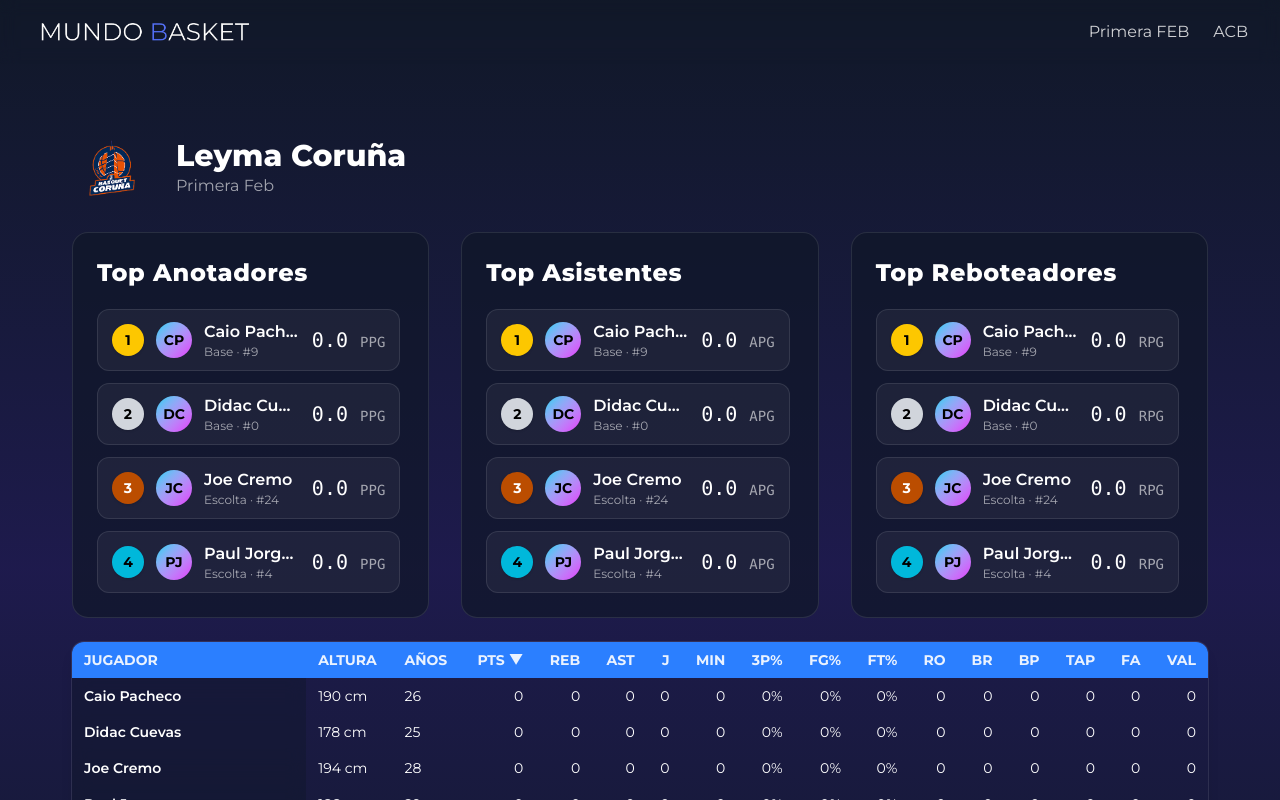
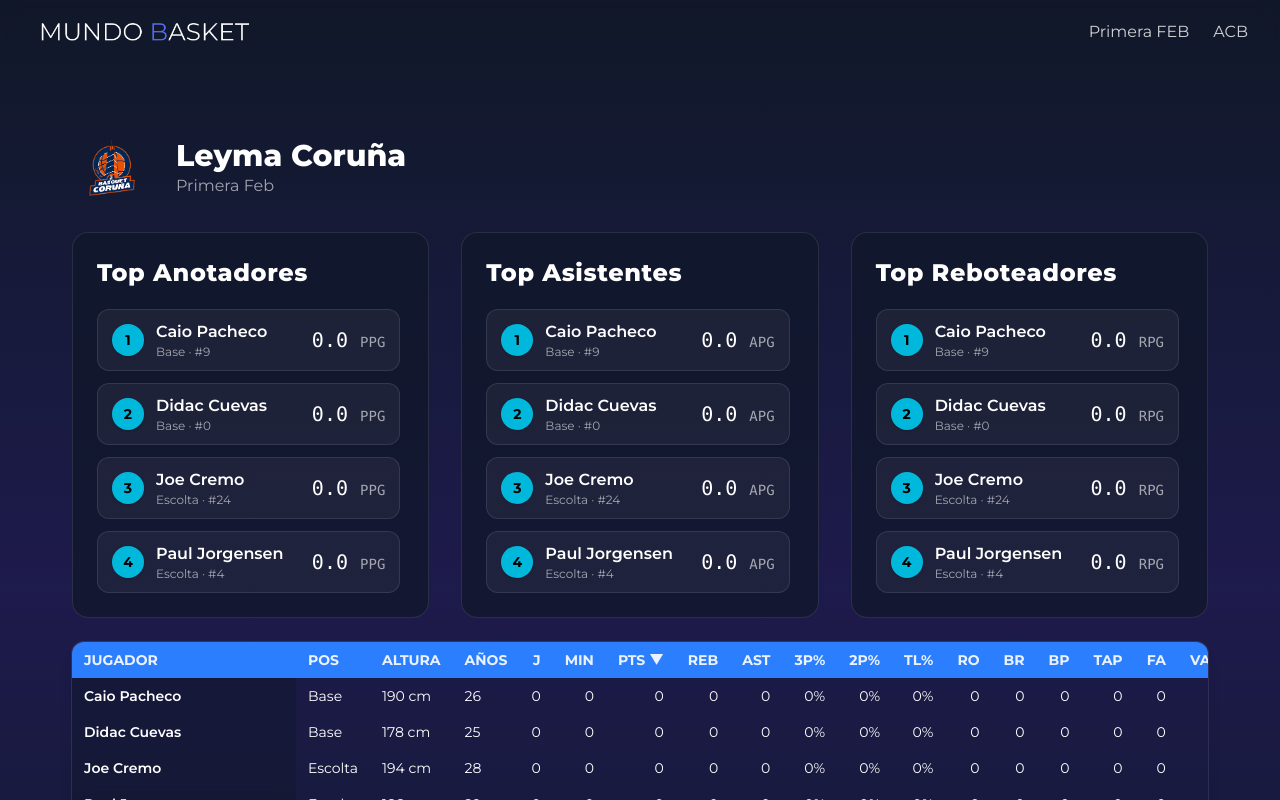
Before and after one commit to Horushs11/MundoBasket, a React (Vite) app: page /team/1 in a window 1280 px wide. Shown: the top 800 px of the page. Built offline with nearby package versions, Linux system fonts and the light colour scheme.

Commit message:
Actualizacion plantillas

```diff
--- a/src/components/StatsTable.jsx
+++ b/src/components/StatsTable.jsx
@@ -1,8 +1,7 @@
 import { useMemo, useState } from "react";
 import { ageFrom } from "../utils/date";
 
-
-
+// ==== Utils ====
 function fmt(n, d = 1) {
   if (n === null || n === undefined || Number.isNaN(n)) return "–";
   return Number(n).toLocaleString(undefined, { maximumFractionDigits: d });
@@ -12,8 +11,17 @@
   const val = Math.abs(n) <= 1 ? n * 100 : n; // acepta 0–1 o 0–100
   return `${fmt(val, 1)}%`;
 }
-const get = (row, path) =>
-  path.split(".").reduce((a, k) => (a ? a[k] : undefined), row);
+const get = (row, path) => path.split(".").reduce((a, k) => (a ? a[k] : undefined), row);
+
+// Orden personalizado para la POSICIÓN
+const POS_RANK = {
+  pg: 1, base: 1,
+  sg: 2, escolta: 2,
+  sf: 3, alero: 3,
+  pf: 4, "ala-pívot": 4, "ala-pivot": 4,
+  c: 5, pivote: 5, pívot: 5, pivot: 5,
+};
+const normPos = (p) => String(p || "").normalize("NFD").replace(/\p{Diacritic}/gu, "").toLowerCase();
 
 export default function StatsTable({ players = [], teamId }) {
   const [sortBy, setSortBy] = useState("stats.pts");
@@ -21,43 +29,48 @@
 
   const rows = useMemo(() => {
     const tid = teamId != null ? String(teamId) : null;
+
     let r = players.filter(p => (tid ? String(p.team_id) === tid : true) && p.stats);
-    r = r.map(p => ({
-      id: p.id,
-      name: `${p.first_name ?? ""} ${p.last_name ?? ""}`.trim(),
-      height_cm: p.height_cm ?? null,
-      age: p.age ?? ageFrom(p.birthdate), // <- úsala
-      ...p,
-    }));
+
     r = r.map((p) => {
       const age = p.age ?? ageFrom(p.birthdate);
+      const pos = p.pos ?? p.position ?? p.Position ?? null; // <- recogemos posición
       return {
         id: p.id,
         name: `${p.first_name ?? ""} ${p.last_name ?? ""}`.trim(),
         height_cm: p.height_cm ?? null,
         age,
+        pos,
         ...p,
       };
     });
+
+    // Ordenación (con caso especial para posición)
     r.sort((a, b) => {
-      const av = get(a, sortBy),
-        bv = get(b, sortBy);
-      const na = Number(av),
-        nb = Number(bv);
-      const A = Number.isFinite(na)
-        ? na
-        : typeof av === "string"
-        ? av.toLowerCase()
-        : -Infinity;
-      const B = Number.isFinite(nb)
-        ? nb
-        : typeof bv === "string"
-        ? bv.toLowerCase()
-        : -Infinity;
+      // Si ordenamos por pos, usamos el ranking personalizado
+      if (sortBy === "pos") {
+        const ra = POS_RANK[normPos(a.pos)] ?? 99;
+        const rb = POS_RANK[normPos(b.pos)] ?? 99;
+        if (ra !== rb) return dir === "asc" ? ra - rb : rb - ra;
+        // desempate alfabético
+        const pa = (a.pos ?? "").toLowerCase();
+        const pb = (b.pos ?? "").toLowerCase();
+        if (pa < pb) return dir === "asc" ? -1 : 1;
+        if (pa > pb) return dir === "asc" ? 1 : -1;
+        // segundo desempate por nombre
+        return a.name.localeCompare(b.name) * (dir === "asc" ? 1 : -1);
+      }
+
+      // Resto de campos: numéricos o string
+      const av = get(a, sortBy), bv = get(b, sortBy);
+      const na = Number(av), nb = Number(bv);
+      const A = Number.isFinite(na) ? na : typeof av === "string" ? av.toLowerCase() : -Infinity;
+      const B = Number.isFinite(nb) ? nb : typeof bv === "string" ? bv.toLowerCase() : -Infinity;
       if (A < B) return dir === "asc" ? -1 : 1;
       if (A > B) return dir === "asc" ? 1 : -1;
       return 0;
     });
+
     return r;
   }, [players, teamId, sortBy, dir]);
 
@@ -71,11 +84,7 @@
 
   const Th = ({ k, className = "", children }) => {
     const active = sortBy === k;
-    const ariaSort = active
-      ? dir === "asc"
-        ? "ascending"
-        : "descending"
-      : "none";
+    const ariaSort = active ? (dir === "asc" ? "ascending" : "descending") : "none";
     return (
       <th
         scope="col"
@@ -89,9 +98,7 @@
         <button
           type="button"
           className="inline-flex items-center gap-1 focus:outline-none"
-          aria-label={`Ordenar por ${
-            typeof children === "string" ? children : ""
-          }`}
+          aria-label={`Ordenar por ${typeof children === "string" ? children : ""}`}
         >
           <span>{children}</span>
           {active && <span>{dir === "asc" ? "▲" : "▼"}</span>}
@@ -106,93 +113,24 @@
         <table className="w-full text-base sm:text-sm text-white border-collapse">
           <thead className="bg-blue-500 sticky top-0 z-10">
             <tr>
-              <Th k="name" className="min-w-[14rem]">
-                JUGADOR
-              </Th>
-              <Th
-                k="height_cm"
-                className="hidden landscape:table-cell lg:table-cell"
-              >
-                ALTURA
-              </Th>
-              <Th k="age" className="hidden landscape:table-cell lg:table-cell">
-                AÑOS
-              </Th>
-              <Th k="stats.pts" className="text-right">
-                PTS
-              </Th>
-              <Th k="stats.reb" className="text-right">
-                REB
-              </Th>
-              <Th k="stats.ast" className="text-right">
-                AST
-              </Th>
-              <Th
-                k="stats.games"
-                className="hidden landscape:table-cell md:table-cell text-right"
-              >
-                J
-              </Th>
-              <Th
-                k="stats.minutes"
-                className="hidden landscape:table-cell md:table-cell text-right"
-              >
-                MIN
-              </Th>
-              <Th
-                k="stats.three_pct"
-                className="hidden landscape:table-cell md:table-cell text-right"
-              >
-                3P%
-              </Th>
-              <Th
-                k="stats.fg_pct"
-                className="hidden landscape:table-cell md:table-cell text-right"
-              >
-                FG%
-              </Th>
-              <Th
-                k="stats.ft_pct"
-                className="hidden landscape:table-cell md:table-cell text-right"
-              >
-                FT%
-              </Th>
-              <Th
-                k="stats.ro"
-                className="hidden landscape:table-cell lg:table-cell text-right"
-              >
-                RO
-              </Th>
-              <Th
-                k="stats.br"
-                className="hidden landscape:table-cell lg:table-cell text-right"
-              >
-                BR
-              </Th>
-              <Th
-                k="stats.bp"
-                className="hidden landscape:table-cell lg:table-cell text-right"
-              >
-                BP
-              </Th>
-              <Th
-                k="stats.tap"
-                className="hidden landscape:table-cell xl:table-cell text-right"
-              >
-                TAP
-              </Th>
-              <Th
-                k="stats.fa"
-                className="hidden landscape:table-cell xl:table-cell text-right"
-              >
-                FA
-              </Th>
-              <Th
-                k="stats.val"
-                className="hidden landscape:table-cell xl:table-cell text-right"
-              >
-                VAL
-              </Th>
+              <Th k="name" className="min-w-[14rem]">JUGADOR</Th>
+              <Th k="pos" className="text-left hidden landscape:table-cell sm:table-cell">POS</Th>
+              <Th k="height_cm" className="hidden landscape:table-cell lg:table-cell">ALTURA</Th>
+              <Th k="age" className="hidden landscape:table-cell lg:table-cell">AÑOS</Th>
+              <Th k="stats.games" className="hidden landscape:table-cell md:table-cell text-right">J</Th>
+              <Th k="stats.minutes" className="hidden landscape:table-cell md:table-cell text-right">MIN</Th>
+              <Th k="stats.pts" className="text-right">PTS</Th>
+              <Th k="stats.reb" className="text-right">REB</Th>
+              <Th k="stats.ast" className="text-right">AST</Th>
+              <Th k="stats.three_pct" className="hidden landscape:table-cell md:table-cell text-right">3P%</Th>
+              <Th k="stats.fg_pct" className="hidden landscape:table-cell md:table-cell text-right">2P%</Th>
+              <Th k="stats.ft_pct" className="hidden landscape:table-cell md:table-cell text-right">TL%</Th>
+              <Th k="stats.ro" className="hidden landscape:table-cell lg:table-cell text-right">RO</Th>
+              <Th k="stats.br" className="hidden landscape:table-cell lg:table-cell text-right">BR</Th>
+              <Th k="stats.bp" className="hidden landscape:table-cell lg:table-cell text-right">BP</Th>
+              <Th k="stats.tap" className="hidden landscape:table-cell xl:table-cell text-right">TAP</Th>
+              <Th k="stats.fa" className="hidden landscape:table-cell xl:table-cell text-right">FA</Th>
+              <Th k="stats.val" className="hidden landscape:table-cell xl:table-cell text-right">VAL</Th>
             </tr>
           </thead>
 
@@ -201,18 +139,17 @@
               <tr
                 key={p.id}
                 className={
-                  // móvil: sin “bloques”; desktop: zebra + hover
                   "bg-transparent hover:bg-transparent " +
-                  "sm:" +
-                  (i % 2 === 0 ? "bg-gray-800/60" : "bg-gray-900/60") +
+                  "sm:" + (i % 2 === 0 ? "bg-gray-800/60" : "bg-gray-900/60") +
                   " sm:hover:bg-gray-700/70"
                 }
               >
                 <td className="px-4 sm:px-3 py-3 sm:py-2 font-semibold sm:sticky sm:left-0 bg-transparent sm:bg-inherit sm:backdrop-blur supports-[backdrop-filter]:sm:bg-gray-900/40">
                   <div className="flex items-center gap-2 max-w-[18rem]">
-                    <span className="truncate" title={p.name}>
-                      {p.name}
-                    </span>
+                    <span className="truncate" title={p.name}>{p.name}</span>
+                    {p.pos && (
+                      <span className="text-[10px] px-1.5 py-0.5 rounded bg-white/10 text-white/80 ring-1 ring-white/10 sm:hidden">{p.pos}</span>
+                    )}
                   </div>
                   {/* Resumen compacto solo en móvil */}
                   <div className="mt-1 text-sm text-white/70 sm:hidden">
@@ -224,6 +161,10 @@
                   </div>
                 </td>
 
+                <td className="px-4 sm:px-3 py-3 sm:py-2 hidden landscape:table-cell sm:table-cell">
+                  {p.pos ?? "–"}
+                </td>
+
                 <td className="px-4 sm:px-3 py-3 sm:py-2 hidden landscape:table-cell lg:table-cell">
                   {p.height_cm ? `${p.height_cm} cm` : "–"}
                 </td>
@@ -231,49 +172,21 @@
                   {fmt(p.age, 0)}
                 </td>
 
-                <td className="px-4 sm:px-3 py-3 sm:py-2 text-right">
-                  {fmt(p.stats.pts, 1)}
-                </td>
-                <td className="px-4 sm:px-3 py-3 sm:py-2 text-right">
-                  {fmt(p.stats.reb, 1)}
-                </td>
-                <td className="px-4 sm:px-3 py-3 sm:py-2 text-right">
-                  {fmt(p.stats.ast, 1)}
-                </td>
+                <td className="px-4 sm:px-3 py-3 sm:py-2 text-right">{fmt(p.stats.pts, 1)}</td>
+                <td className="px-4 sm:px-3 py-3 sm:py-2 text-right">{fmt(p.stats.reb, 1)}</td>
+                <td className="px-4 sm:px-3 py-3 sm:py-2 text-right">{fmt(p.stats.ast, 1)}</td>
 
-                <td className="px-4 sm:px-3 py-3 sm:py-2 hidden landscape:table-cell md:table-cell text-right">
-                  {fmt(p.stats.games, 0)}
-                </td>
-                <td className="px-4 sm:px-3 py-3 sm:py-2 hidden landscape:table-cell md:table-cell text-right">
-                  {fmt(p.stats.minutes, 1)}
-                </td>
-                <td className="px-4 sm:px-3 py-3 sm:py-2 hidden landscape:table-cell md:table-cell text-right">
-                  {pct(p.stats.three_pct)}
-                </td>
-                <td className="px-4 sm:px-3 py-3 sm:py-2 hidden landscape:table-cell md:table-cell text-right">
-                  {pct(p.stats.fg_pct)}
-                </td>
-                <td className="px-4 sm:px-3 py-3 sm:py-2 hidden landscape:table-cell md:table-cell text-right">
-                  {pct(p.stats.ft_pct)}
-                </td>
-                <td className="px-4 sm:px-3 py-3 sm:py-2 hidden landscape:table-cell lg:table-cell text-right">
-                  {fmt(p.stats.ro, 1)}
-                </td>
-                <td className="px-4 sm:px-3 py-3 sm:py-2 hidden landscape:table-cell lg:table-cell text-right">
-                  {fmt(p.stats.br, 1)}
-                </td>
-                <td className="px-4 sm:px-3 py-3 sm:py-2 hidden landscape:table-cell lg:table-cell text-right">
-                  {fmt(p.stats.bp, 1)}
-                </td>
-                <td className="px-4 sm:px-3 py-3 sm:py-2 hidden landscape:table-cell xl:table-cell text-right">
-                  {fmt(p.stats.tap, 1)}
-                </td>
-                <td className="px-4 sm:px-3 py-3 sm:py-2 hidden landscape:table-cell xl:table-cell text-right">
-                  {fmt(p.stats.fa, 1)}
-                </td>
-                <td className="px-4 sm:px-3 py-3 sm:py-2 hidden landscape:table-cell xl:table-cell text-right">
-                  {fmt(p.stats.val, 1)}
-                </td>
+                <td className="px-4 sm:px-3 py-3 sm:py-2 hidden landscape:table-cell md:table-cell text-right">{fmt(p.stats.games, 0)}</td>
+                <td className="px-4 sm:px-3 py-3 sm:py-2 hidden landscape:table-cell md:table-cell text-right">{fmt(p.stats.minutes, 1)}</td>
+                <td className="px-4 sm:px-3 py-3 sm:py-2 hidden landscape:table-cell md:table-cell text-right">{pct(p.stats.three_pct)}</td>
+                <td className="px-4 sm:px-3 py-3 sm:py-2 hidden landscape:table-cell md:table-cell text-right">{pct(p.stats.fg_pct)}</td>
+                <td className="px-4 sm:px-3 py-3 sm:py-2 hidden landscape:table-cell md:table-cell text-right">{pct(p.stats.ft_pct)}</td>
+                <td className="px-4 sm:px-3 py-3 sm:py-2 hidden landscape:table-cell lg:table-cell text-right">{fmt(p.stats.ro, 1)}</td>
+                <td className="px-4 sm:px-3 py-3 sm:py-2 hidden landscape:table-cell lg:table-cell text-right">{fmt(p.stats.br, 1)}</td>
+                <td className="px-4 sm:px-3 py-3 sm:py-2 hidden landscape:table-cell lg:table-cell text-right">{fmt(p.stats.bp, 1)}</td>
+                <td className="px-4 sm:px-3 py-3 sm:py-2 hidden landscape:table-cell xl:table-cell text-right">{fmt(p.stats.tap, 1)}</td>
+                <td className="px-4 sm:px-3 py-3 sm:py-2 hidden landscape:table-cell xl:table-cell text-right">{fmt(p.stats.fa, 1)}</td>
+                <td className="px-4 sm:px-3 py-3 sm:py-2 hidden landscape:table-cell xl:table-cell text-right">{fmt(p.stats.val, 1)}</td>
               </tr>
             ))}
           </tbody>
@@ -282,8 +195,7 @@
 
       {/* Nota móvil */}
       <div className="sm:hidden px-4 py-3 text-sm text-white/70 border-t border-white/10">
-        En móvil se muestran JUGADOR, PTS, REB y AST. Gira el móvil o usa una
-        pantalla mayor para ver más columnas.
+        En móvil se muestran JUGADOR, POS, PTS, REB y AST. Gira el móvil o usa una pantalla mayor para ver más columnas.
       </div>
     </div>
   );
--- a/src/components/TopStats.jsx
+++ b/src/components/TopStats.jsx
@@ -1,15 +1,15 @@
 import { useMemo } from "react";
 
 function cls(...xs) { return xs.filter(Boolean).join(" "); }
-function initials(p) {
-  const n = `${p.first_name ?? ""} ${p.last_name ?? ""}`.trim().split(/\s+/);
-  return (n[0]?.[0] ?? "") + (n[1]?.[0] ?? "");
-}
+// function initials(p) {
+//   const n = `${p.first_name ?? ""} ${p.last_name ?? ""}`.trim().split(/\s+/);
+//   return (n[0]?.[0] ?? "") + (n[1]?.[0] ?? "");
+// }
 function rankBadge(i) {
   const base = "inline-flex items-center justify-center rounded-full font-bold";
-  if (i === 0) return <span className={cls(base, "w-7 h-7 sm:w-8 sm:h-8 text-xs sm:text-sm bg-yellow-400 text-black shadow")}>1</span>;
-  if (i === 1) return <span className={cls(base, "w-7 h-7 sm:w-8 sm:h-8 text-xs sm:text-sm bg-gray-300 text-black shadow")}>2</span>;
-  if (i === 2) return <span className={cls(base, "w-7 h-7 sm:w-8 sm:h-8 text-xs sm:text-sm bg-amber-700 text-white shadow")}>3</span>;
+  if (i === 0) return <span className={cls(base, "w-7 h-7 sm:w-8 sm:h-8 text-xs sm:text-sm bg-cyan-500 text-black shadow")}>1</span>;
+  if (i === 1) return <span className={cls(base, "w-7 h-7 sm:w-8 sm:h-8 text-xs sm:text-sm bg-cyan-500 text-black shadow")}>2</span>;
+  if (i === 2) return <span className={cls(base, "w-7 h-7 sm:w-8 sm:h-8 text-xs sm:text-sm bg-cyan-500 text-black shadow")}>3</span>;
   return <span className={cls(base, "w-7 h-7 sm:w-8 sm:h-8 text-xs sm:text-sm bg-cyan-500 text-black shadow")}>{i+1}</span>;
 }
 
@@ -38,9 +38,9 @@
     <div className="flex items-center gap-3 rounded-xl bg-white/5 border border-white/10 px-3 py-2 sm:px-3.5 sm:py-2.5 hover:bg-white/10 transition">
       {rankBadge(i)}
       {/* Avatar con iniciales */}
-      <div className="w-8 h-8 sm:w-9 sm:h-9 rounded-full bg-gradient-to-br from-cyan-400 to-fuchsia-500 text-black font-bold flex items-center justify-center">
+      {/* <div className="w-8 h-8 sm:w-9 sm:h-9 rounded-full bg-gradient-to-br from-cyan-400 to-fuchsia-500 text-black font-bold flex items-center justify-center">
         <span className="text-xs sm:text-sm">{initials(p)}</span>
-      </div>
+      </div> */}
       <div className="flex-1 min-w-0">
         <div className="text-white font-semibold truncate text-sm sm:text-base">
           {p.first_name} {p.last_name}
```
Also changed, not shown: public/data/2025-26/primera-feb/players.json.
